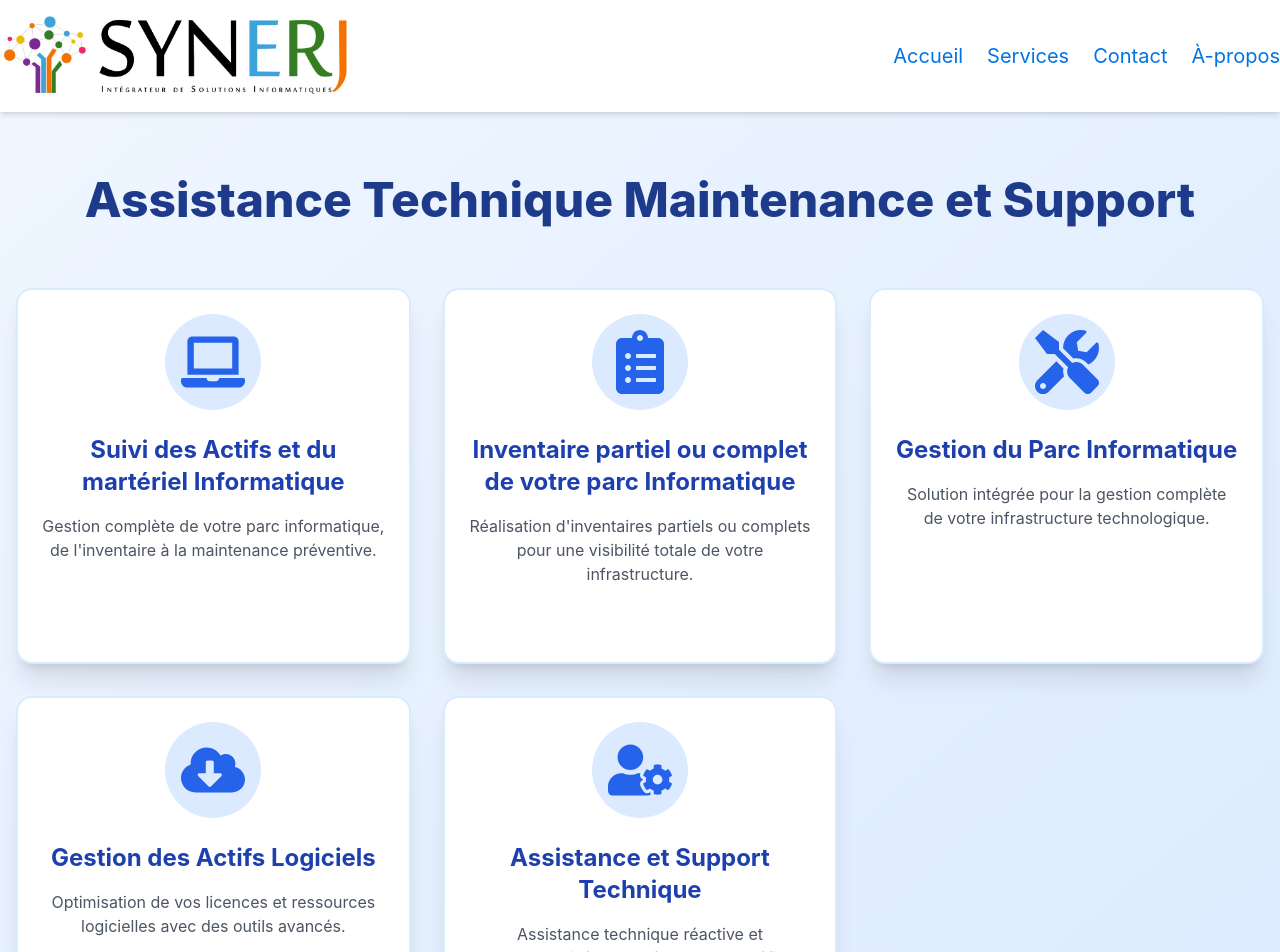
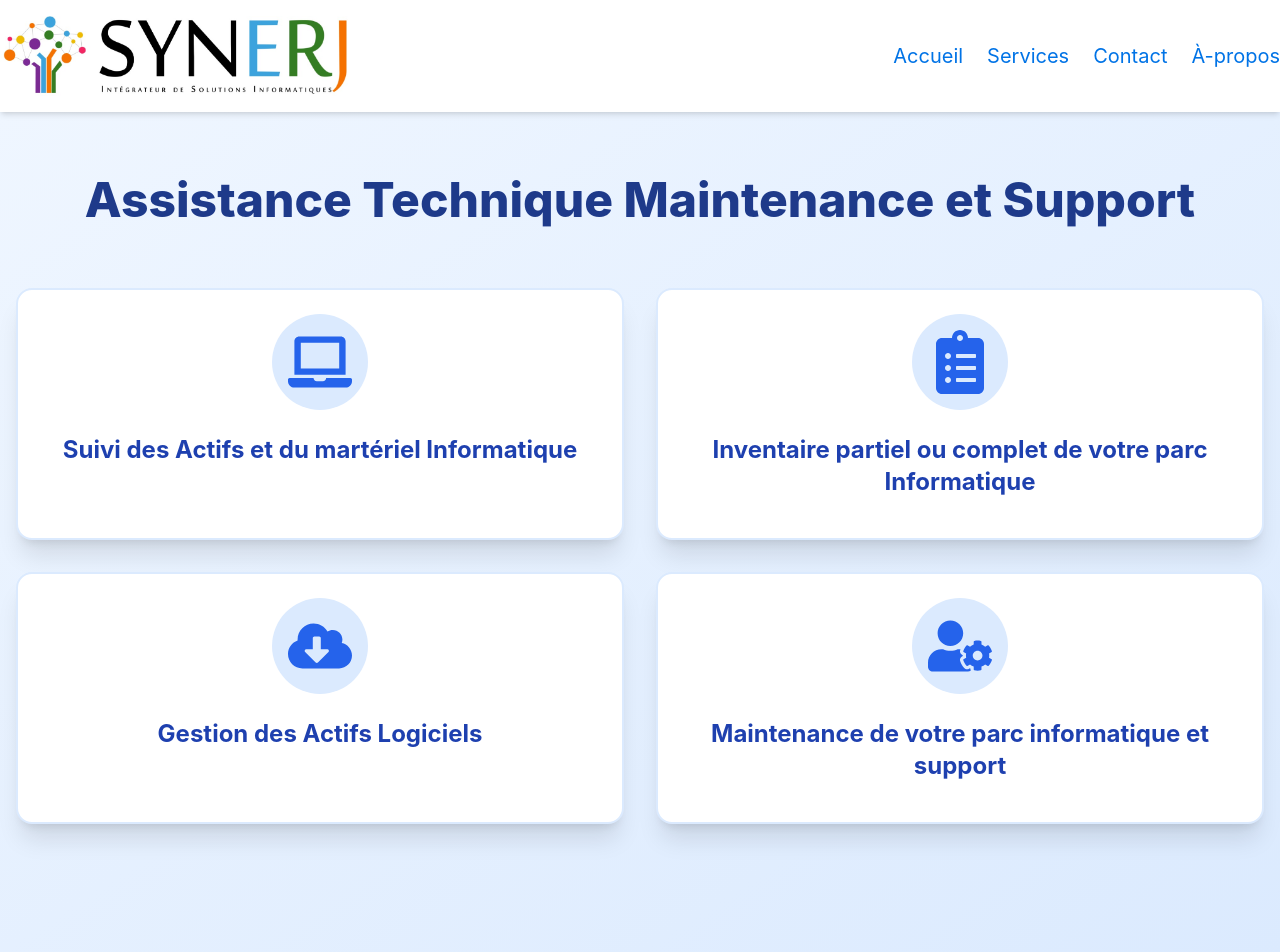
Before and after one commit to andersonkwasi/synerj-expertises, a React (Vite) app: page /assistance in a window 1280 px wide. Shown: the top 952 px of the page. Built offline with nearby package versions, Linux system fonts and the light colour scheme.

Commit message:
modifications des partnaires

```diff
--- a/src/components/PartnerLogos.tsx
+++ b/src/components/PartnerLogos.tsx
@@ -10,16 +10,8 @@ const PartnerLogos: React.FC = () => {
       logo: "https://www.morphisec.com/hubfs/Morphisec-Logo.svg"
     },
     {
-      name: "WALLIX",
-      logo: "https://www.wallix.com/wp-content/uploads/2023/06/wallx_2023_OK062023_blanc_OK.svg"
-    },
-    {
       name: "Mailinblack",
       logo: "https://www.mailinblack.com/wp-content/uploads/2024/03/logomailinblackfr1.webp"
-    },
-    {
-      name: "Ivanti",
-      logo: "https://static.ivanti.com/sites/marketing/media/images/logos/ivanti-logo-red.svg"
     },
     {
       name: "Fortinet",
@@ -34,8 +26,8 @@ const PartnerLogos: React.FC = () => {
       logo: "https://www.f5.com/content/dam/f5/f5-logo.svg"
     },
     {
-      name: "Symantec",
-      logo: "https://vip.symantec.com/images/symclogo.png"
+      name: "Netwrix",
+      logo: "https://img.netwrix.com/elements/netwrix_logo.svg"
     }
   ];
 
--- a/src/pages/Assistance.tsx
+++ b/src/pages/Assistance.tsx
@@ -1,6 +1,6 @@
 import React from 'react';
 import {
-  FaLaptop, FaTools, FaClipboardList,
+  FaLaptop, FaClipboardList,
   FaCloudDownloadAlt, FaUserCog
 } from 'react-icons/fa';
 
@@ -9,32 +9,18 @@ const Assistance: React.FC = () => {
     {
       icon: FaLaptop,
       title: "Suivi des Actifs et du martériel Informatique",
-      description: "Gestion complète de votre parc informatique, de l'inventaire à la maintenance préventive.",
-      details: [
-        "Inventaire détaillé",
-        "Tracking des équipements",
-        "Maintenance proactive"
-      ]
     },
     {
       icon: FaClipboardList,
       title: "Inventaire partiel ou complet de votre parc Informatique",
-      description: "Réalisation d'inventaires partiels ou complets pour une visibilité totale de votre infrastructure.",
-    },
-    {
-      icon: FaTools,
-      title: "Gestion du Parc Informatique",
-      description: "Solution intégrée pour la gestion complète de votre infrastructure technologique.",
     },
     {
       icon: FaCloudDownloadAlt,
       title: "Gestion des Actifs Logiciels",
-      description: "Optimisation de vos licences et ressources logicielles avec des outils avancés.",
     },
     {
       icon: FaUserCog,
-      title: "Assistance et Support Technique",
-      description: "Assistance technique réactive et personnalisée pour résoudre vos défis informatiques.",
+      title: "Maintenance de votre parc informatique et support"
     }
   ];
 
@@ -47,7 +33,7 @@ const Assistance: React.FC = () => {
           </h1>
         </div>
 
-        <div className="grid grid-cols-1 sm:grid-cols-2 lg:grid-cols-3 gap-8 mb-16">
+        <div className="grid grid-cols-1 sm:grid-cols-2 lg:grid-cols-2 gap-8 mb-16">
           {assistanceServices.map((service, index) => (
             <div
               key={index}
@@ -65,9 +51,6 @@ const Assistance: React.FC = () => {
               <h3 className="text-2xl font-bold mb-4 text-center text-blue-800">
                 {service.title}
               </h3>
-              <p className="text-gray-600 text-center mb-6 min-h-[100px]">
-                {service.description}
-              </p>
             </div>
           ))}
         </div>
--- a/src/pages/ConsultingPage.tsx
+++ b/src/pages/ConsultingPage.tsx
@@ -30,7 +30,6 @@ const ConsultingPage: React.FC = () => {
     "Audit d’architecture",
     "Test d'intrusions",
     "Audit de réseau et d'architecture",
-    "Conformité ISO 27001 et ISO 22301",
     "Plan de continuité d'activité",
     "Analyse des risques IT",
     "Protection des infrastructures critiques",
--- a/src/pages/EngineeringPage.tsx
+++ b/src/pages/EngineeringPage.tsx
@@ -11,19 +11,9 @@ const EngineeringPage: React.FC = () => {
       description: "Conception de solutions technologiques sur mesure, alignées avec votre vision stratégique et vos objectifs métiers.",
     },
     {
-      icon: FaWrench,
-      title: "Optimisation des Solutions",
-      description: "Amélioration continue de vos systèmes pour maximiser performance, efficacité et rentabilité.",
-    },
-    {
       icon: FaCheckCircle,
       title: "Mise en Œuvre & Conformité",
       description: "Déploiement rigoureux et conformité réglementaire pour des solutions sécurisées et normatives.",
-    },
-    {
-      icon: FaRocket,
-      title: "Appui à l'Implémentation",
-      description: "Accompagnement complet lors du déploiement de nouvelles solutions technologiques.",
     }
   ];
 
--- a/src/pages/Home.tsx
+++ b/src/pages/Home.tsx
@@ -94,7 +94,7 @@ const Home: React.FC = () => {
             {
               title: "Formation, Transfert de Compétences et Certification",
               imageUrl: "https://www.espritcoaching.fr/wp-content/uploads/formations_entreprise2.jpg",
-              pageUrl: "/certificationFormation"
+              pageUrl: ""
             }
             ].map((area, index) => (
               <motion.div
```
